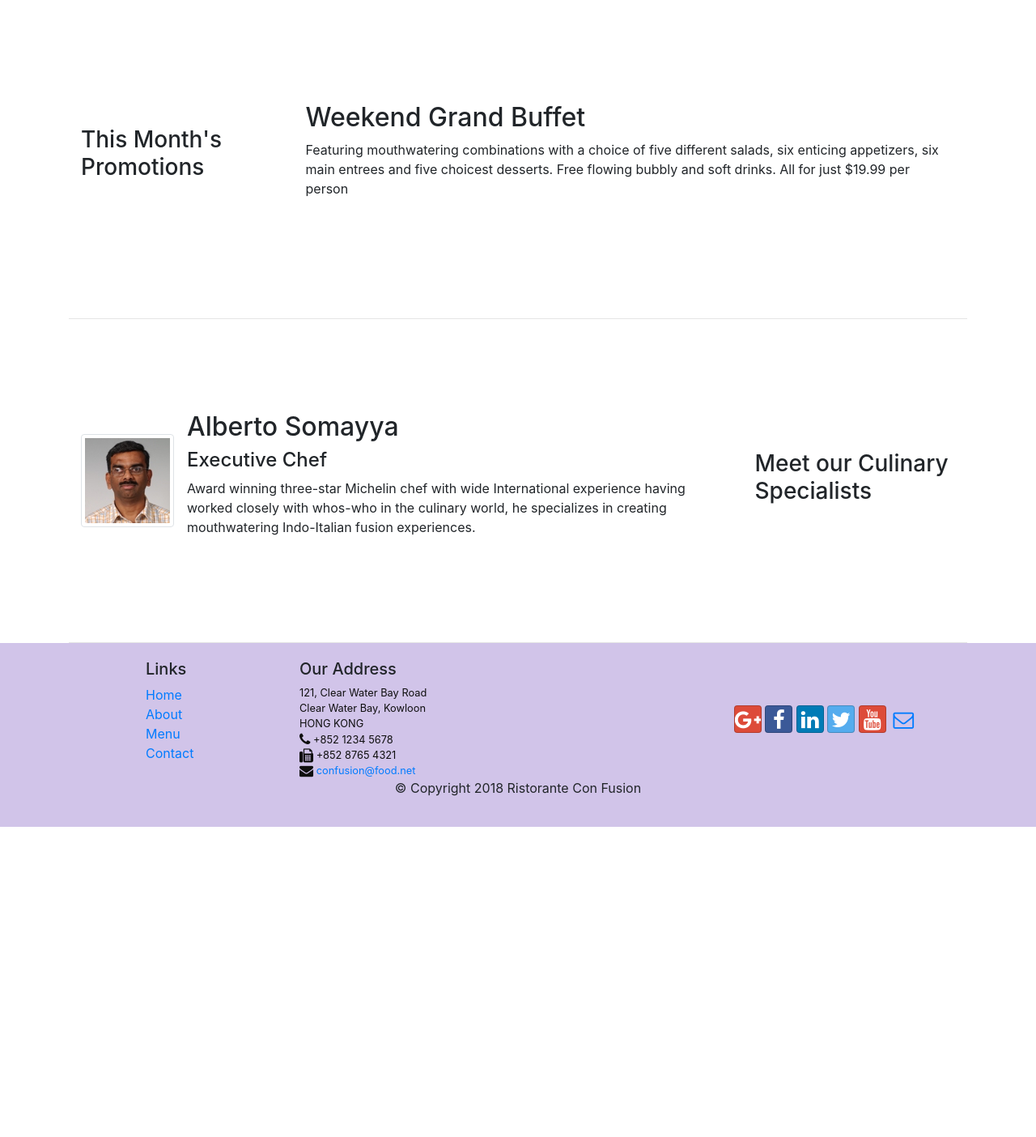
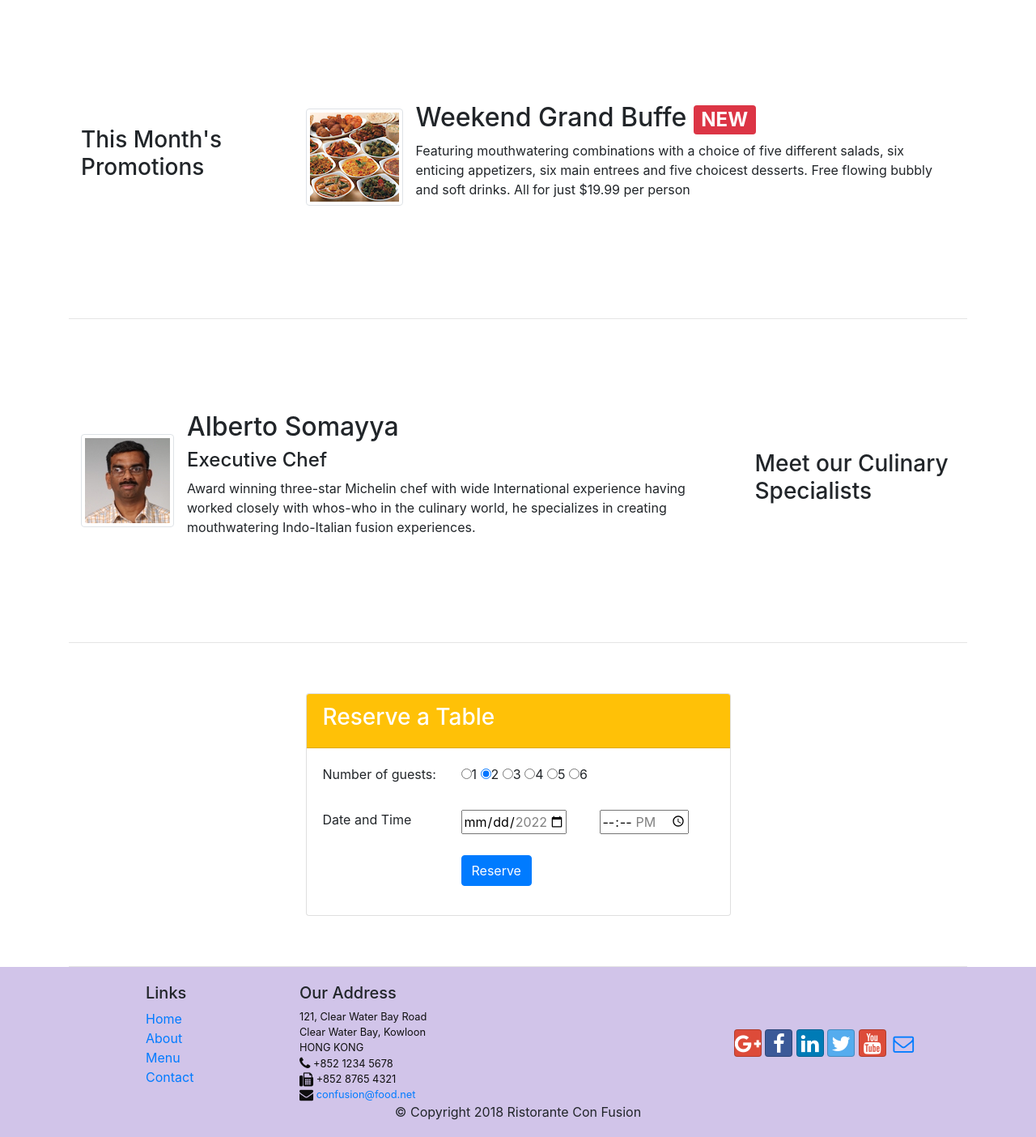
Before and after one commit to alexa5etrova/assignment1, a website: page index.html in a window 1280 px wide. Shown: the part 740-2144 px from the top of the page at 81% size. Before the commit the page ends 1761 px from the top, so only its background shows below. Drawn offline with nearby package versions, Linux system fonts and the light colour scheme.

Commit message:
Assignment2

```diff
--- a/index.html
+++ b/index.html
@@ -38,11 +38,8 @@
                             Contact</a></li>
                 </ul>
             </div>
-
-
         </div>
     </nav>
-
     <header class="jumbotron">
         <div class="container">
             <div class="row row-header">
@@ -52,10 +49,16 @@
                         lipsmacking creations will tickle your culinary senses!</p>
                 </div>
                 <div class="col-12 col-sm align-self-center">
-                    <img src="img/logo.png" class="img-fluid">
+                    <div class="row">
+                        <div class="col-6"><img src="img/logo.png" class="img-fluid"></div>
+                        <div class="col-6 align-self-center"><a href="#form" class="btn btn-warning btn-sm"
+                                style="width: 100%;" type="button">Reserve
+                                Table</button></a>
+                        </div>
+
+                    </div>
                 </div>
             </div>
-        </div>
     </header>
 
     <div class="container">
@@ -83,14 +86,24 @@
 
 
         <div class="row row-content align-items-center">
+
             <div class="col-12 col-sm-4 col-md-3">
                 <h3>This Month's Promotions</h3>
             </div>
             <div class="col col-sm col-md">
-                <h2>Weekend Grand Buffet</h2>
-                <p>Featuring mouthwatering combinations with a choice of five different salads, six enticing appetizers,
-                    six main entrees and five choicest desserts. Free flowing bubbly and soft drinks. All for just
-                    $19.99 per person </p>
+                <div class="media">
+                    <img class="d-flex mr-3 img-thumbnail align-self-center" src="./img/buffet.png" alt="Buffet">
+                    <div class="media-body">
+                        <h2 class="mt-0">Weekend Grand Buffe <span class="badge badge-danger">NEW</span></h2>
+                        <p class="d-none d-sm-block">Featuring mouthwatering combinations with a choice of five
+                            different salads, six enticing
+                            appetizers,
+                            six main entrees and five choicest desserts. Free flowing bubbly and soft drinks. All for
+                            just
+                            $19.99 per person </p>
+                    </div>
+                </div>
+
             </div>
         </div>
 
@@ -114,7 +127,66 @@
                 </div>
             </div>
         </div>
+        <div class="row row-content align-items-center">
+            <div class="col"></div>
+            <div class="col-12 col-md-6">
+                <div class="card">
+                    <div class="card-header bg-warning text-white">
+                        <h3>Reserve a Table</h3>
+                    </div>
+                    <div class="card-body">
+                        <form id="form">
+                            <div class="row">
+                                <div class="col-12 mb-3 col-sm-4">
+                                    <p>Number of guests:</p>
+                                </div>
+                                <div class="col-12 mb-3 col-sm-8">
+                                    <lable for="NoGuests1"><input type="radio" name="numberOfGuests" id="NoGuests1"
+                                            value="1">1
+                                    </lable>
+                                    <lable for="NoGuests2"><input type="radio" name="numberOfGuests" id="NoGuests2"
+                                            value="2" checked>2
+                                    </lable>
+                                    <lable for="NoGuests3"><input type="radio" name="numberOfGuests" id="NoGuests3"
+                                            value="3">3
+                                    </lable>
+                                    <lable for="NoGuests4"><input type="radio" name="numberOfGuests" id="NoGuests4"
+                                            value="4">4
+                                    </lable>
+                                    <lable for="NoGuests5"><input type="radio" name="numberOfGuests" id="NoGuests5"
+                                            value="5">5
+                                    </lable>
+                                    <lable for="NoGuests6"><input type="radio" name="numberOfGuests" id="NoGuests6"
+                                            value="6">6
+                                    </lable>
+                                </div>
+                            </div>
+                            <div class="row">
+                                <div class="col-12 mb-3 col-sm-4">
+                                    <p>Date and Time</p>
+                                </div>
+                                <div class="col-12 mb-3 col-sm-4"><input type="date" name="date" min="2022-04-06"
+                                        max="2022-07-01" required>
+                                </div>
+                                <div class="col-12 mb-3 col-sm-4"><input type="time" name="time" min="12:00" max="20:00"
+                                        required>
+                                </div>
+
+                            </div>
+                            <div class="row">
+                                <div class="col-12 mb-3 col-sm-6 offset-sm-4"><button class="btn btn-primary"
+                                        type="submit">Reserve</button></div>
+                            </div>
+
+
+                        </form>
+                    </div>
+                </div>
+            </div>
+            <div class="col"></div>
+        </div>
     </div>
+
 
     <footer class="footer">
         <div class="container">
@@ -161,6 +233,7 @@
                 </div>
             </div>
         </div>
+
     </footer>
     <!-- jQuery first, then Popper.js, then Bootstrap JS. -->
     <script src="node_modules/jquery/dist/jquery.slim.min.js"></script>
```
Also changed, not shown: extra_small_week2.png (added), small_to_extra_week2.png (added).
